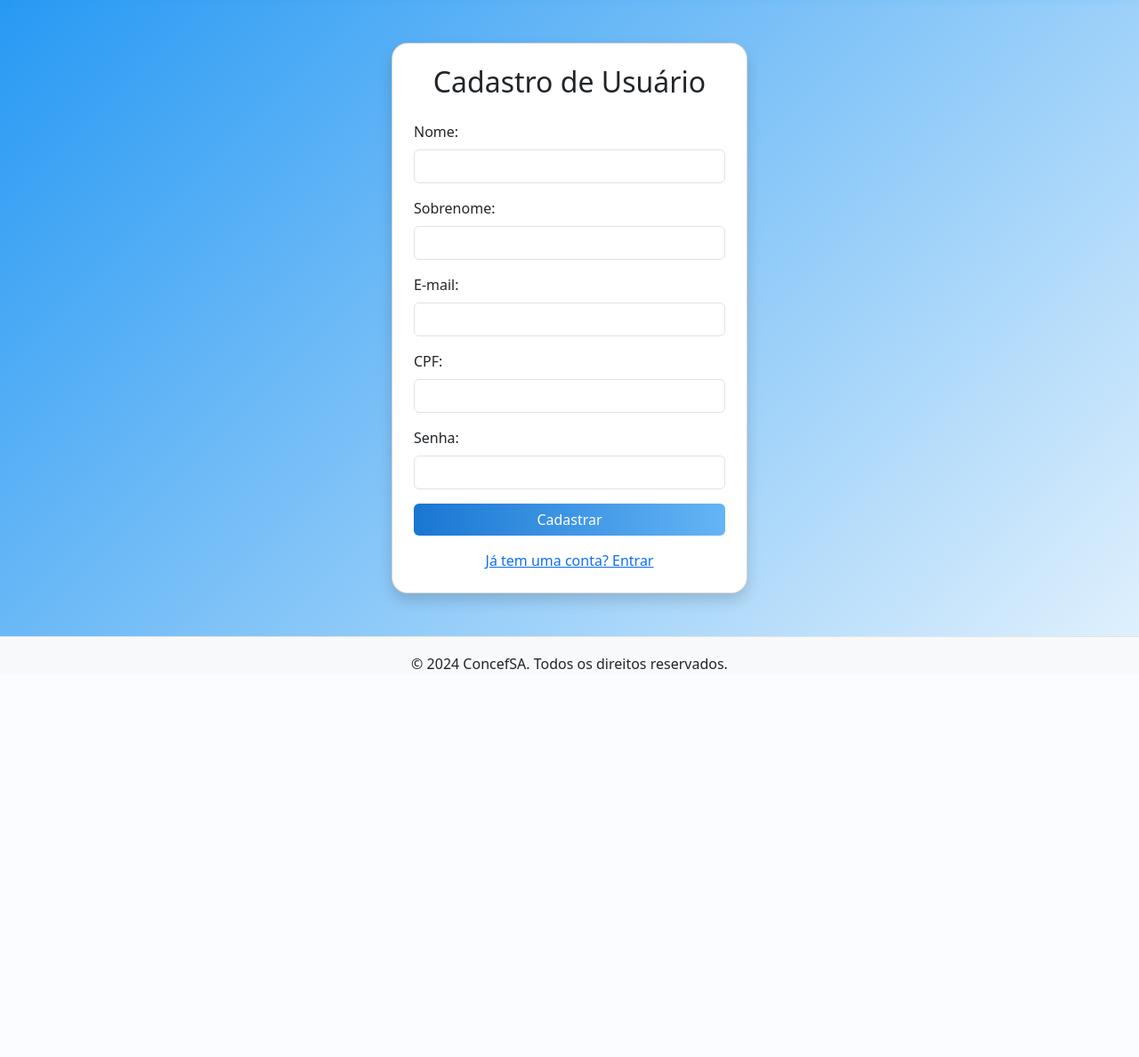
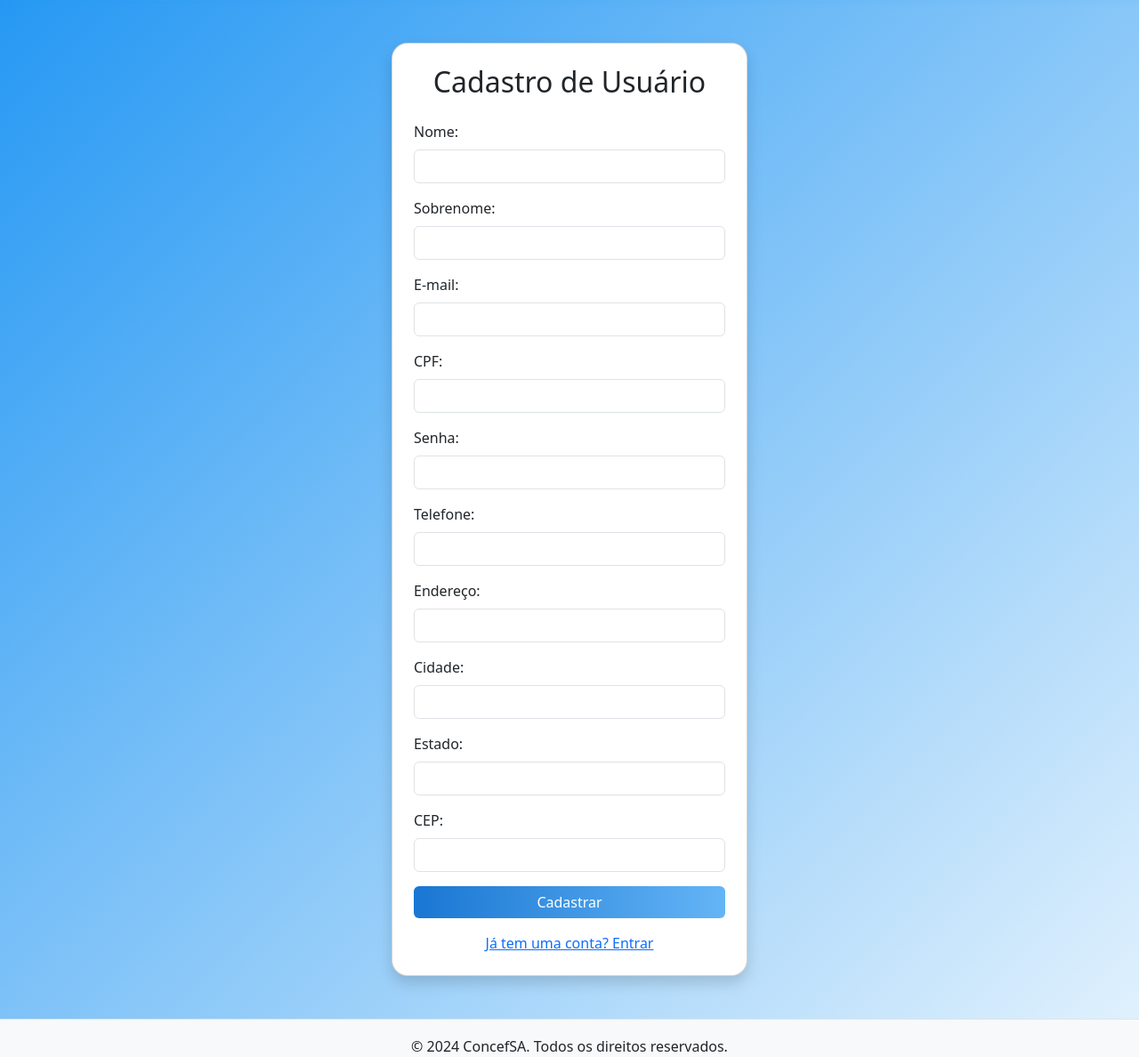
Before and after one commit to EliecinFH/App-Passagens, a Flask app: page /cadastro in a window 1280 px wide. Shown: the part 69-1257 px from the top of the page at 89% size. Before the commit the page ends 821 px from the top, so only its background shows below. Run offline with Flask 3, Linux system fonts and the light colour scheme; parts of the project's set-up code (start-up, migrations or seed data) failed here and were passed over; some libraries are stand-ins or nearby versions.

Commit message:
Adiciona campos faltantes (telefone, endereço, cidade, estado, cep) no formulário de cadastro

```diff
--- a/templates/cadastro.html
+++ b/templates/cadastro.html
@@ -27,6 +27,26 @@
                 <label for="senha" class="form-label">Senha:</label>
                 <input type="password" class="form-control" id="senha" name="senha" required>
             </div>
+            <div class="mb-3">
+                <label for="telefone" class="form-label">Telefone:</label>
+                <input type="text" class="form-control" id="telefone" name="telefone">
+            </div>
+            <div class="mb-3">
+                <label for="endereco" class="form-label">Endereço:</label>
+                <input type="text" class="form-control" id="endereco" name="endereco">
+            </div>
+            <div class="mb-3">
+                <label for="cidade" class="form-label">Cidade:</label>
+                <input type="text" class="form-control" id="cidade" name="cidade">
+            </div>
+            <div class="mb-3">
+                <label for="estado" class="form-label">Estado:</label>
+                <input type="text" class="form-control" id="estado" name="estado">
+            </div>
+            <div class="mb-3">
+                <label for="cep" class="form-label">CEP:</label>
+                <input type="text" class="form-control" id="cep" name="cep">
+            </div>
             <button type="submit" class="btn btn-primary w-100">Cadastrar</button>
         </form>
         <div class="mt-3 text-center">
```
